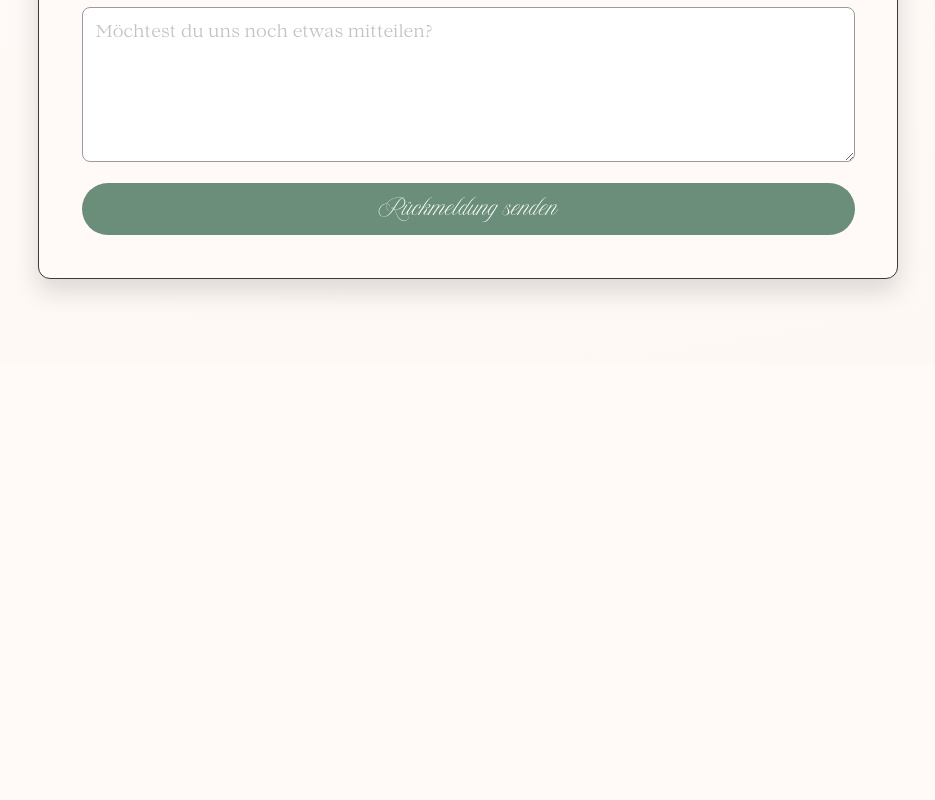
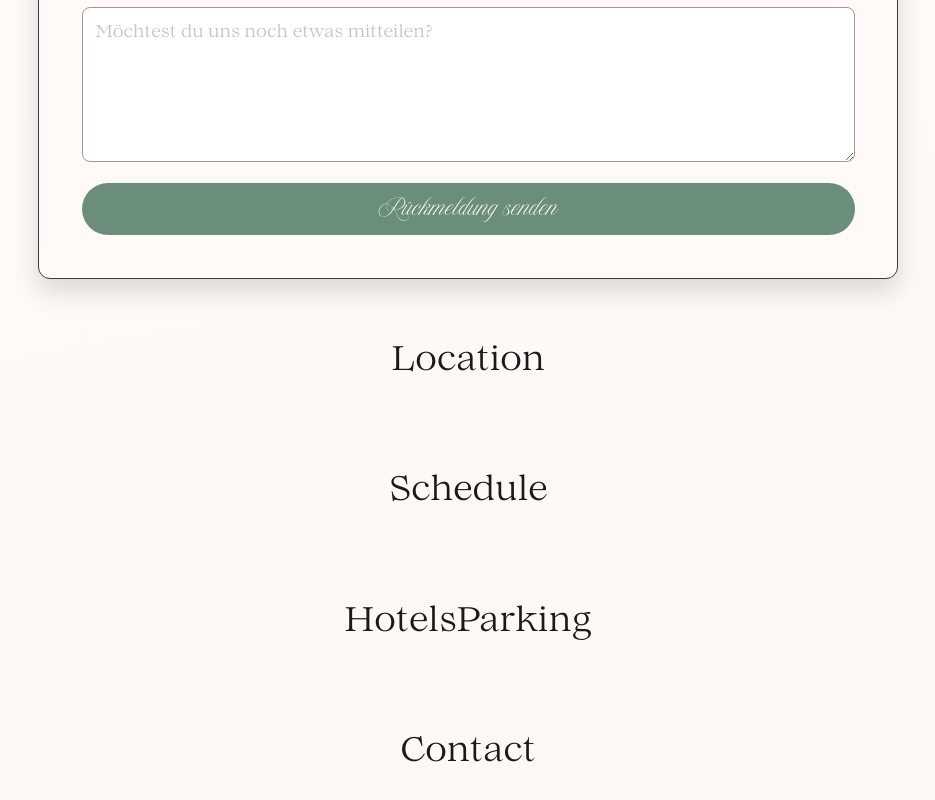
Before and after one commit to derdampflok/hochzeit-kathrin, a React (Vite) app: page / in a window 1280 px wide. Shown: the part 1316-2116 px from the top of the page, without its empty margins (172-1107 px from the left). Before the commit the page ends 1680 px from the top, so only its background shows below. Built offline with nearby package versions, Linux system fonts and the light colour scheme.

Commit message:
add all layout components

```diff
--- a/src/App.tsx
+++ b/src/App.tsx
@@ -2,6 +2,10 @@ import './App.scss'
 import DecorativeBackground from './components/DecorativeBackground'
 import HeroSection from './components/HeroSection'
 import RsvpSection from './components/RsvpSection'
+import Location from './components/Location'
+import Schedule from './components/Schedule'
+import HotelsParking from './components/HotelsParking'
+import Contact from './components/Contact'
 
 function App() {
   return (
@@ -9,6 +13,10 @@ function App() {
       <DecorativeBackground />
       <HeroSection />
       <RsvpSection />
+      <Location />
+      <Schedule />
+      <HotelsParking />
+      <Contact />
     </main>
   )
 }
--- /dev/null
+++ b/src/components/Contact.tsx
@@ -0,0 +1,5 @@
+function Contact() {
+    return <h1>Contact</h1>
+}
+
+export default Contact
--- /dev/null
+++ b/src/components/HotelsParking.tsx
@@ -0,0 +1,5 @@
+function HotelsParking() {
+    return <h1>HotelsParking</h1>
+}
+
+export default HotelsParking
--- /dev/null
+++ b/src/components/Location.tsx
@@ -0,0 +1,5 @@
+function Location() {
+    return <h1>Location</h1>
+}
+
+export default Location
--- /dev/null
+++ b/src/components/Schedule.tsx
@@ -0,0 +1,5 @@
+function Schedule() {
+    return <h1>Schedule</h1>
+}
+
+export default Schedule
```
